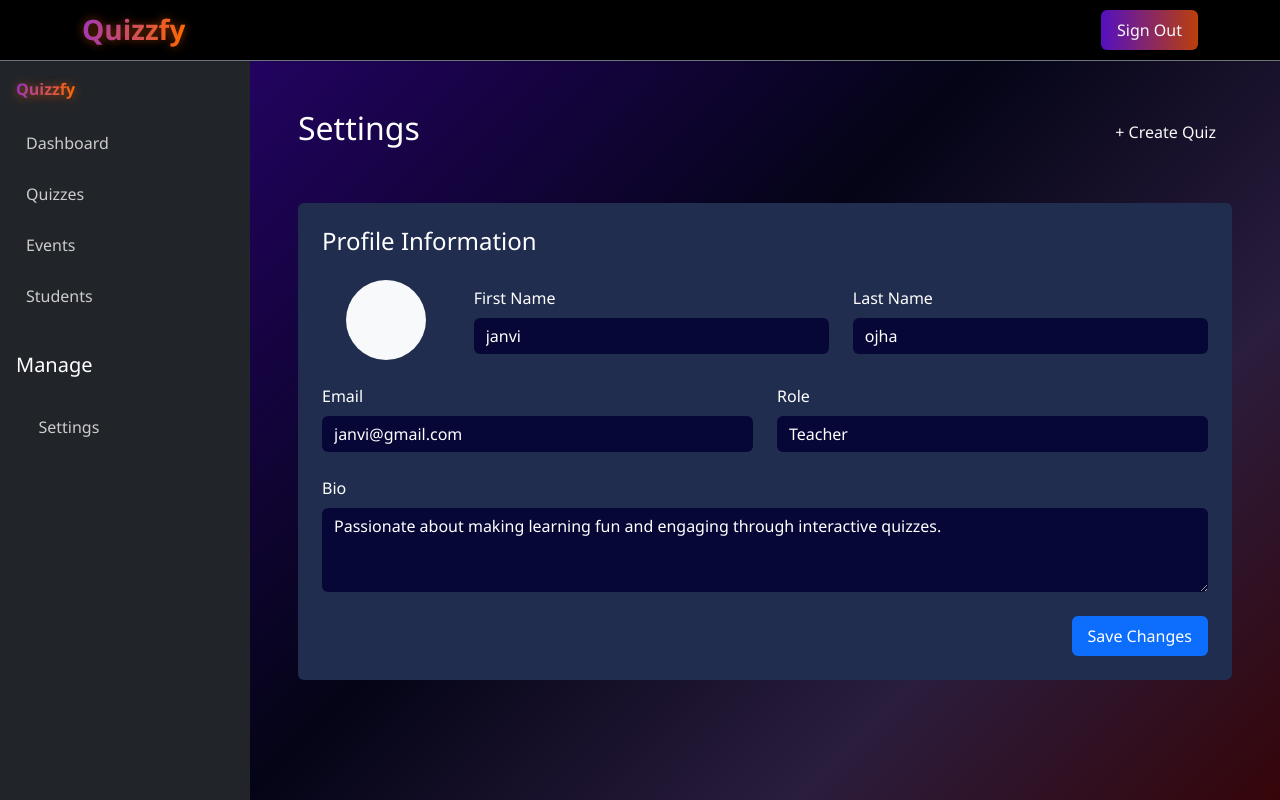
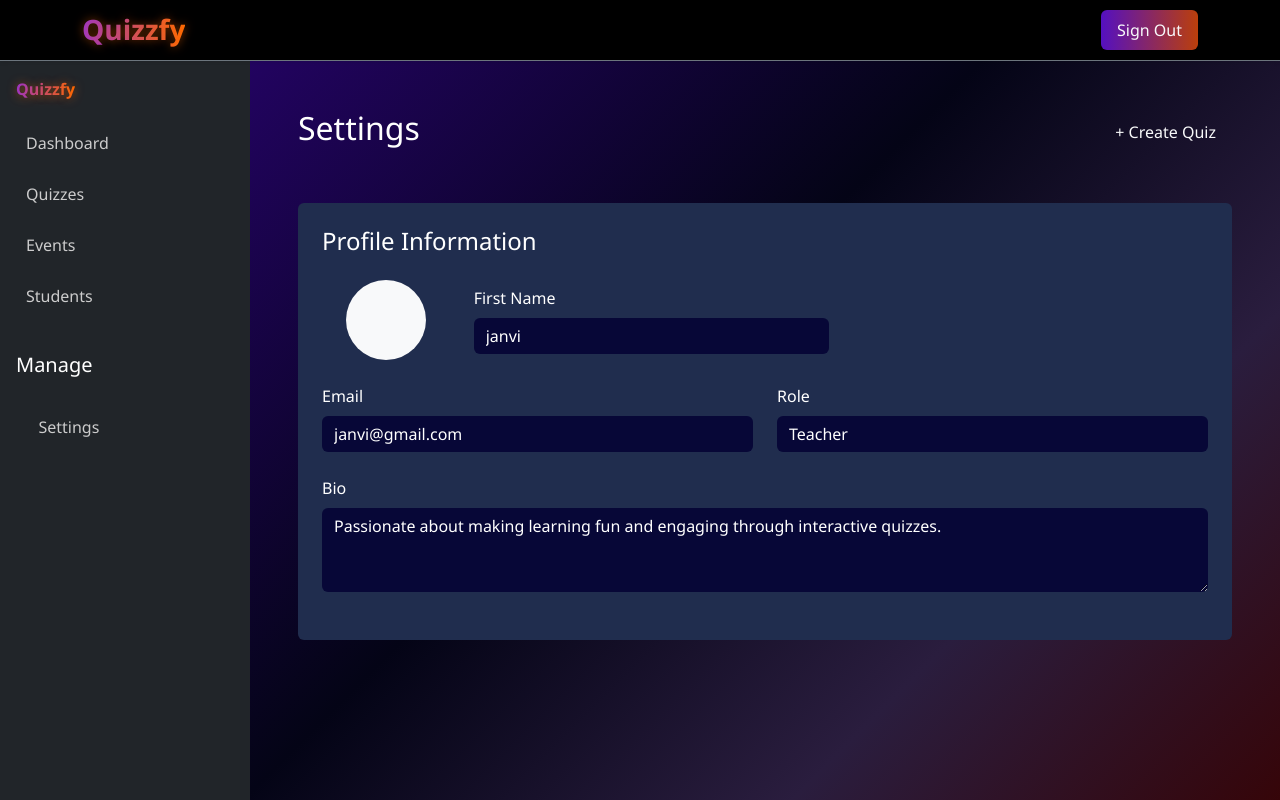
Before and after one commit to Janvi521/Quizzfy-Frontend, a React (Vite) app: page /profile in a window 1280 px wide. Shown: the top 800 px of the page. Built offline with nearby package versions, Linux system fonts and the light colour scheme.

Commit message:
Update Profile.jsx

```diff
--- a/src/comopents/Setting/Profile.jsx
+++ b/src/comopents/Setting/Profile.jsx
@@ -62,10 +62,10 @@ const Profile = () => {
                 <input type="text" className="form-control  text-white border-0" defaultValue="janvi" style={{background:"#070737ff"}}  />
               </div>
 
-              <div className="col-md-5">
+{/*               <div className="col-md-5">
                 <label className="form-label">Last Name</label>
                 <input type="text" className="form-control  text-white border-0" defaultValue="ojha"   style={{background:"#070737ff"}}  />
-              </div>
+              </div> */}
             </div>
 
             <div className="row mb-4">
@@ -86,9 +86,9 @@ const Profile = () => {
               </textarea>
             </div>
 
-            <div className="d-flex justify-content-end">
+{/*             <div className="d-flex justify-content-end">
               <button className="btn btn-primary">Save Changes</button>
-            </div>
+            </div> */}
           </div>
 
           {/* Footer Help */}
```
